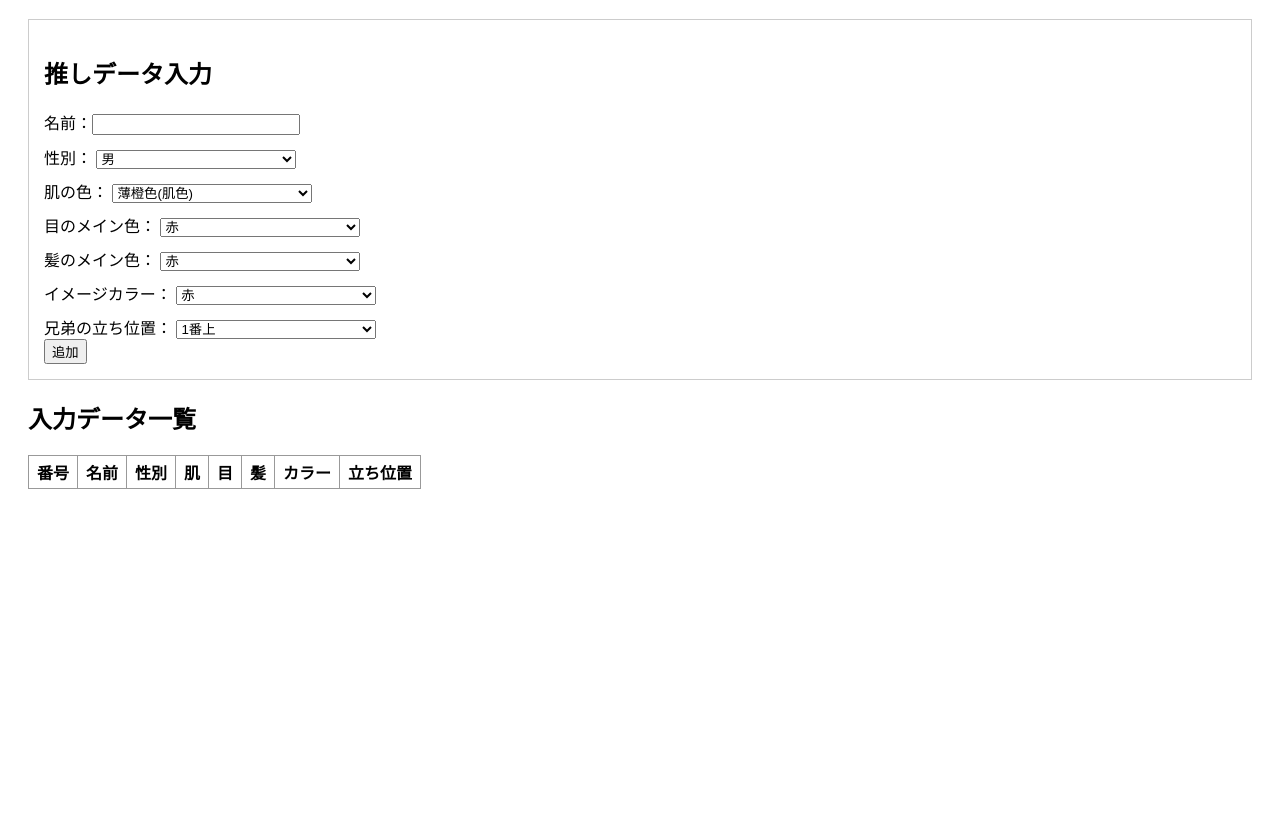
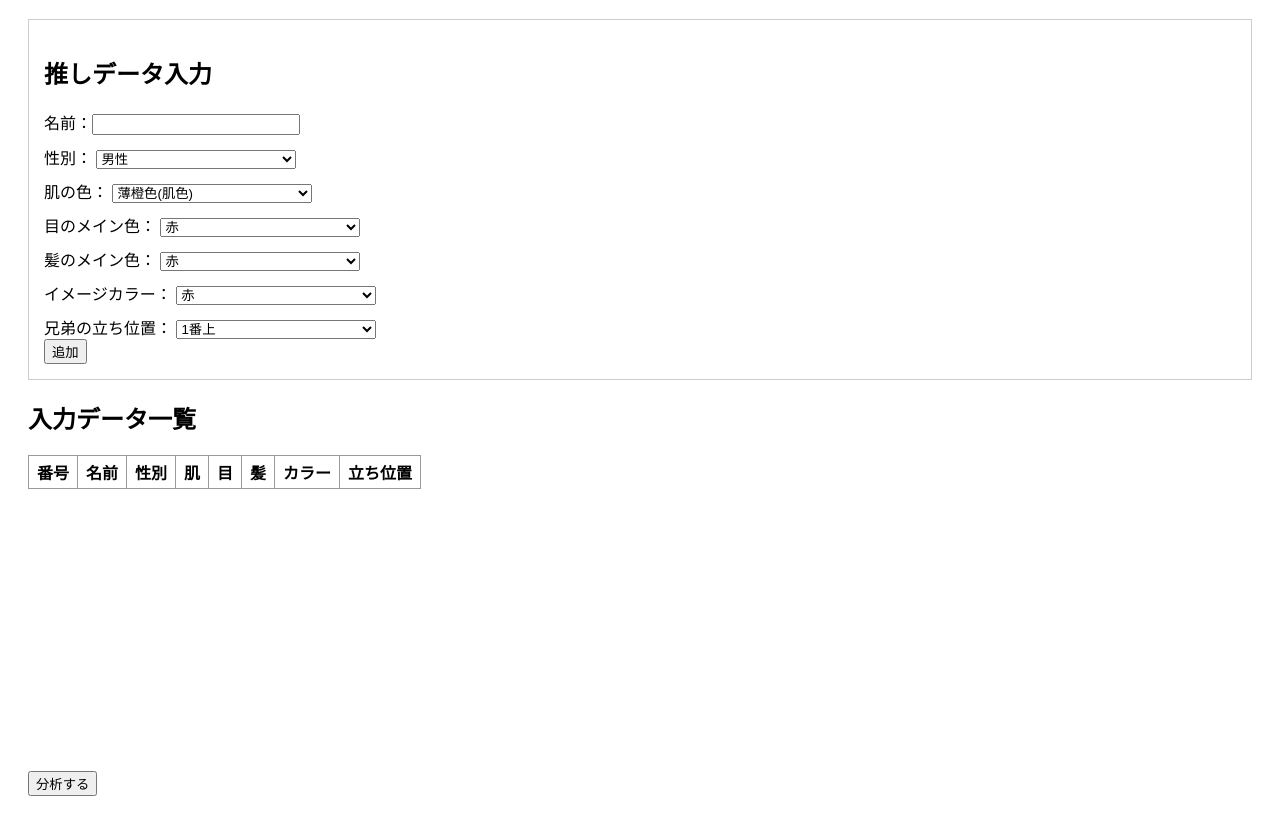
Before and after one commit to Shiteibot/04Shindan, a plain HTML site: page index.html in a window 1280 px wide. Shown: the part 98-922 px from the top of the page. Before the commit the page ends 800 px from the top, so only its background shows below. Drawn offline with nearby package versions, Linux system fonts and the light colour scheme.

Commit message:
Update index.html

```diff
--- a/index.html
+++ b/index.html
@@ -21,8 +21,9 @@
 
     <label>性別：
       <select id="gender">
-        <option>男</option>
-        <option>女</option>
+        <option>男性</option>
+        <option>女性</option>
+        <option>両方</option>
         <option>その他</option>
       </select>
     </label>
@@ -82,6 +83,7 @@
         <option>黒色</option>
         <option>灰色</option>
         <option>虹色</option>
+        <option>髪がない</option>
       </select>
     </label>
 
@@ -157,5 +159,17 @@
       });
     }
   </script>
+  <button onclick="analyze()">分析する</button>
+  <canvas id="resultChart" width="400" height="300"></canvas>
+
+<script src="https://cdn.jsdelivr.net/npm/chart.js"></script>
+<script>
+function analyze(){
+  const counts={};
+  dataList.forEach(d=>{counts[d.gender]=(counts[d.gender]||0)+1;});
+  const ctx=document.getElementById('resultChart');
+  new Chart(ctx,{type:'bar',data:{labels:Object.keys(counts),datasets:[{label:'人数',data:Object.values(counts)}]}});
+}
+</script>
 </body>
 </html>
```
